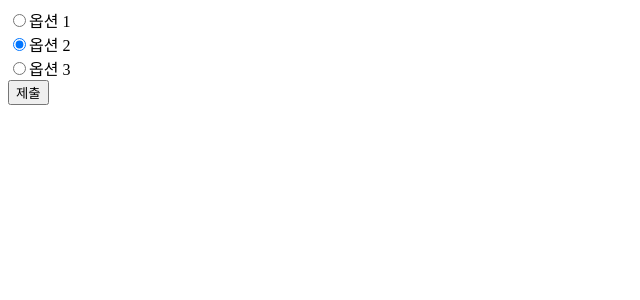
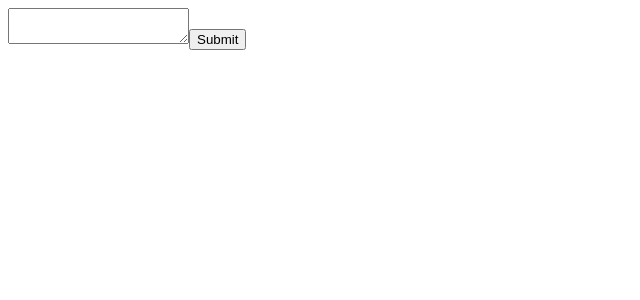
Before and after one commit to jieun-107/react-study, a React (Vite) app: page / in a window 1280 px wide. Shown: the top 300 px of the page, without its empty margins (0-640 px from the left). Built offline with nearby package versions, Linux system fonts and the light colour scheme; the HTML template or start-up script is replaced by a standard one.

Commit message:
비제어 컴포넌트 - 여러 줄 입력 요소

```diff
--- a/src/App.tsx
+++ b/src/App.tsx
@@ -2,6 +2,7 @@ import { useState } from "react";
 import Input from "./components/uncontrolled/Input";
 import Checkbox from "./components/uncontrolled/Checkbox";
 import Radio from "./components/uncontrolled/Radio";
+import Textarea from "./components/uncontrolled/Textarea";
 // import Counter from "./components/section6/Counter";
 // import Ex01 from "./components/section6/Ex01";
 // import Ex02 from "./components/section6/Ex02";
@@ -82,7 +83,8 @@ export default function App() {
       {/* 비제어 컴포넌트 */}
       {/* <Input /> */}
       {/* <Checkbox /> */}
-      <Radio />
+      {/* <Radio /> */}
+      <Textarea />
     </>
   );
 }
--- /dev/null
+++ b/src/components/uncontrolled/Textarea.tsx
@@ -0,0 +1,17 @@
+import { useRef } from "react"
+
+export default function Textarea() {
+  const descRef = useRef<HTMLTextAreaElement>(null);
+  const handleSubmit = (e: React.FormEvent<HTMLFormElement>) => {
+    e.preventDefault();
+    console.log(descRef.current?.value);
+  }
+  return (
+    <>
+      <form onSubmit={handleSubmit}>
+        <textarea name="desc" ref={descRef} />
+        <button type="submit">Submit</button>
+      </form>
+    </>
+  )
+}
```
